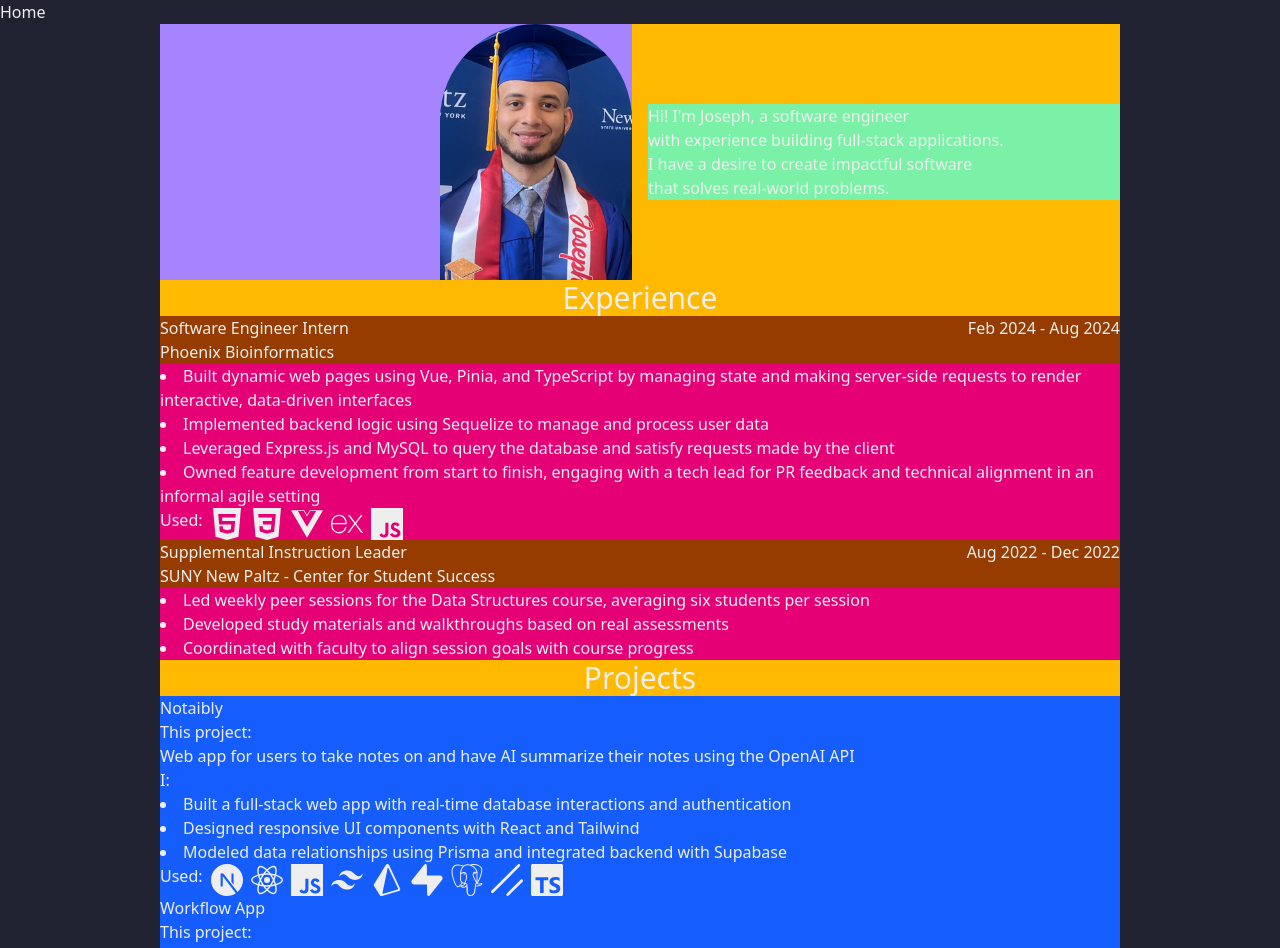
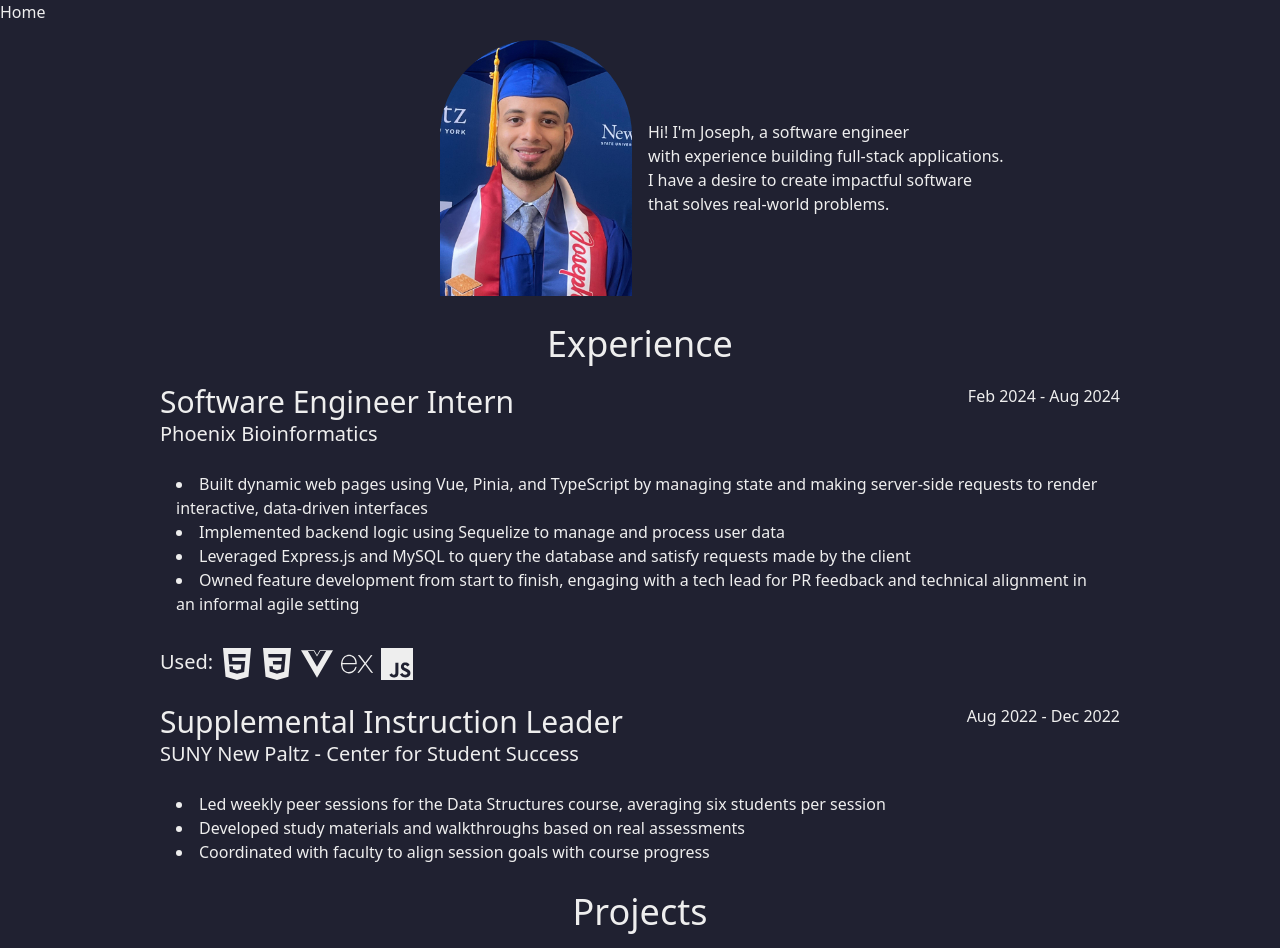
Before and after one commit to JoeArias1121/Portfolio, a React (Vite) app: page / in a window 1280 px wide. Shown: the top 948 px of the page. Built offline with nearby package versions, Linux system fonts and the light colour scheme.

Commit message:
added more styling to buttons and spacing for lists

```diff
--- a/src/components/Experience.tsx
+++ b/src/components/Experience.tsx
@@ -1,4 +1,4 @@
-import React from "react";
+import {} from "react";
 import type { IconType } from "react-icons";
 
 type Props = {
@@ -23,21 +23,26 @@ export default function Experience({
   ));
 
   return (
-    <div className="flex flex-col w-1/1 bg-pink-600">
-      <div className="flex justify-between bg-amber-800 w-1/1">
-        <div className="flex flex-col  items-start">
-          <p>{title}</p>
-          <p>{company}</p>
+    <div className="flex flex-col w-1/1">
+      <div className="flex justify-between py-2">
+        <div className="flex flex-col items-start">
+          <p className="text-3xl">{title}</p>
+          <p className="text-xl">{company}</p>
         </div>
         <p>{date}</p>
       </div>
-      {description.length > 0 && <p>{descriptionList}</p>}
+      <div>
+        <ul className="list-disc p-4 list-inside">{descriptionList}</ul>
+      </div>
       {icons && (
-        <div className="flex gap-2">
-          <p>Used:</p>
+        <div className="flex gap-2 py-4">
+          <p className="text-xl">Used:</p>
           <div className="flex gap-2">
             {icons.map((Icon, index) => (
-              <Icon key={index} className="w-auto h-8" />
+              <Icon
+                key={index}
+                className="w-auto h-8 cursor-pointer transition-all duration-200 ease-in-out hover:scale-140 hover:drop-shadow-[0_0_1.65rem_rgba(1,255,1,1)]  active:scale-115"
+              />
             ))}
           </div>
         </div>
--- a/src/components/Project.tsx
+++ b/src/components/Project.tsx
@@ -20,24 +20,27 @@ export default function Project({
     </li>
   ));
   return (
-    <div className="flex flex-col w-1/1 bg-blue-600">
-      <div>
+    <div className="flex flex-col w-1/1">
+      <div className="text-3xl py-2">
         <p>{name}</p>
       </div>
       <div>
-        <p>{"This project: "}</p>
+        <p className="text-xl">{"This project: "}</p>
         <p>{description}</p>
       </div>
-      <div>
-        <p>{"I: "}</p>
-        <p>{contributionsList}</p>
+      <div className="flex flex-col gap-y-2">
+        <p className="text-xl">{"I: "}</p>
+        <ul className="list-disc p-4 list-inside">{contributionsList}</ul>
       </div>
       {icons && (
-        <div className="flex gap-2">
-          <p>Used:</p>
+        <div className="flex gap-2 py-4">
+          <p className="text-xl">Used:</p>
           <div className="flex gap-2">
             {icons.map((Icon, index) => (
-              <Icon key={index} className="w-auto h-8" />
+              <Icon
+                key={index}
+                className="w-auto h-8 cursor-pointer transition-all duration-200 ease-in-out hover:scale-140 hover:drop-shadow-[0_0_1.65rem_rgba(1,255,1,1)]  active:scale-115"
+              />
             ))}
           </div>
         </div>
--- a/src/index.css
+++ b/src/index.css
@@ -1,12 +1,9 @@
 @import "tailwindcss";
 
-* {
+body {
+  background-color: #202131;
+  color: #eee;
   margin: 0;
   padding: 0;
   box-sizing: border-box;
 }
-
-body {
-  background-color: #202131;
-  color: #eee
-}
--- a/src/pages/about/About.tsx
+++ b/src/pages/about/About.tsx
@@ -22,16 +22,16 @@ import PicOfMe from "../../assets/PicOfMe.jpg";
 
 export default function About() {
   return (
-    <div className="flex flex-col justify-center items-center w-3/4 bg-amber-400">
+    <div className="flex flex-col justify-center items-center w-3/4">
       <div className="flex justify-center items-center gap-4 p-4 w-1/1">
-        <div className="flex justify-end w-1/2 bg-violet-400">
+        <div className="flex justify-end w-1/2">
           <img
             src={PicOfMe}
             alt="Picture of Joseph"
             className="w-48 rounded-t-full"
           />
         </div>
-        <div className="flex justify-start w-1/2 bg-green-300">
+        <div className="flex justify-start w-1/2">
           <p>
             Hi! I'm Joseph, a software engineer <br />
             with experience building full-stack applications. <br />
@@ -40,7 +40,7 @@ export default function About() {
           </p>
         </div>
       </div>
-      <p className="text-3xl">Experience</p>
+      <p className="text-4xl py-3">Experience</p>
       <Experience
         title={"Software Engineer Intern"}
         company={"Phoenix Bioinformatics"}
@@ -63,7 +63,7 @@ export default function About() {
           "Coordinated with faculty to align session goals with course progress",
         ]}
       />
-      <p className="text-3xl">Projects</p>
+      <p className="text-4xl py-3">Projects</p>
       <Project
         name={"Notaibly"}
         description={
```
